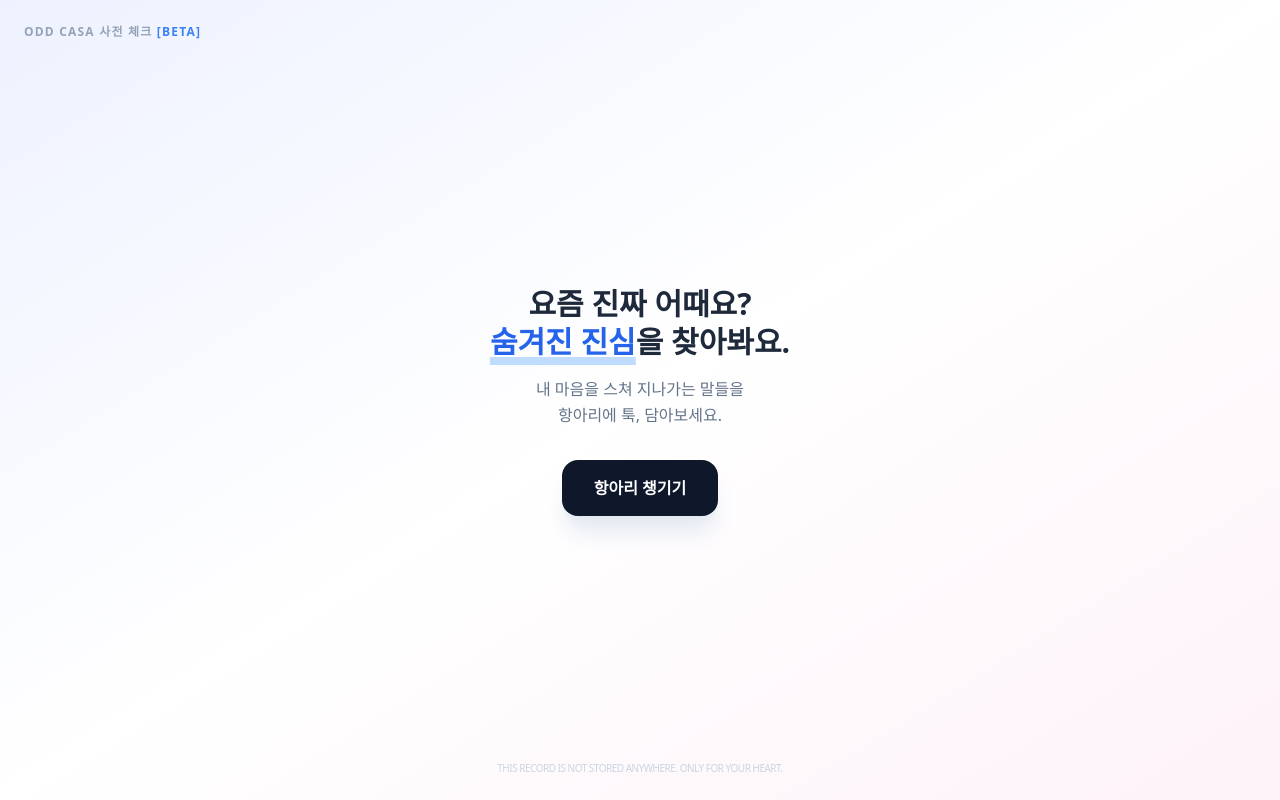
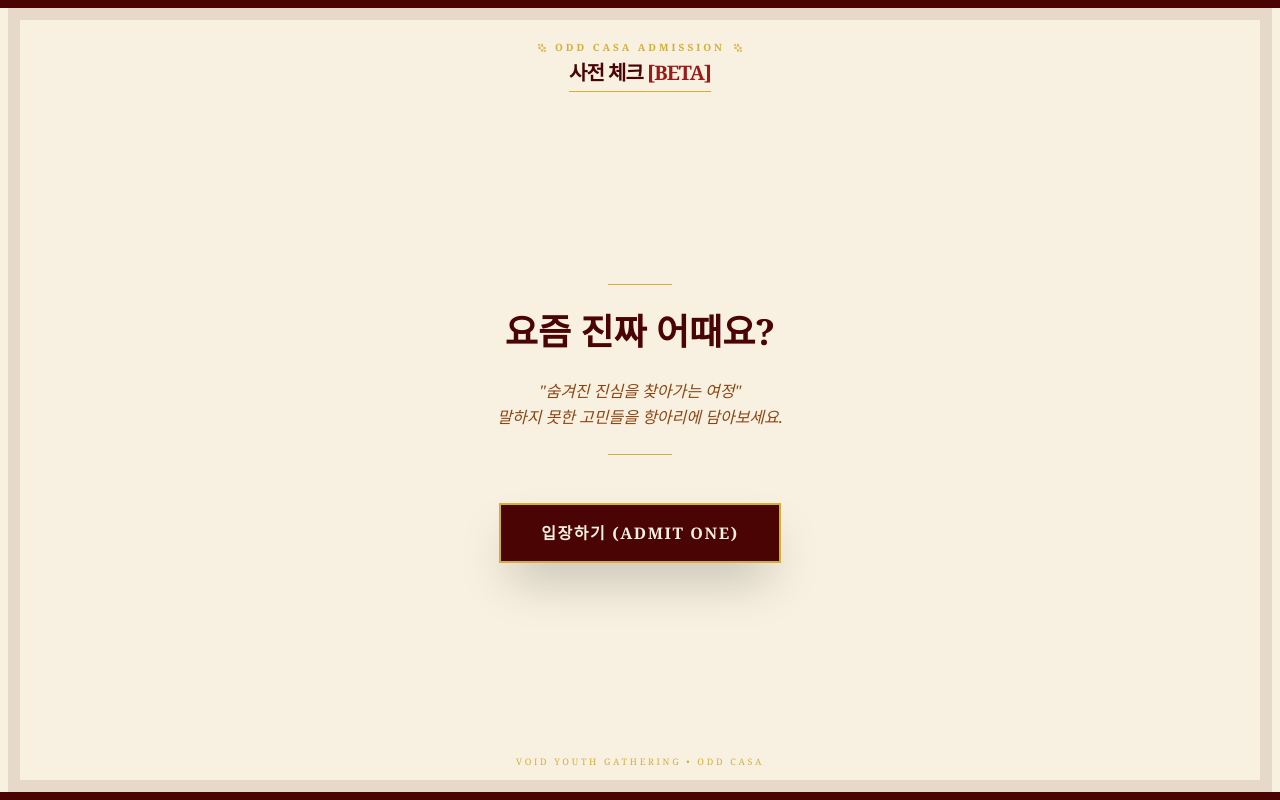
Before and after one commit to nicedaycyj-star/oddcasa, a React (Vite) app: page / in a window 1280 px wide. Built offline with nearby package versions, Linux system fonts and the light colour scheme.

Commit message:
Update App.jsx

```diff
--- a/src/App.jsx
+++ b/src/App.jsx
@@ -1,6 +1,6 @@
 import React, { useState, useEffect } from 'react';
 import { motion, AnimatePresence } from 'framer-motion';
-import { ShoppingBasket, RefreshCcw, Share2, Heart } from 'lucide-react';
+import { RefreshCcw, Share2, Heart, Sparkles } from 'lucide-react';
 
 const CHAPTERS = [
   {
@@ -29,22 +29,64 @@ const CHAPTERS = [
   }
 ];
 
+// Custom Cauldron Component (SVG based on reference image)
+const Cauldron = ({ count }) => {
+  return (
+    <div className="relative w-28 h-28 flex items-end justify-center">
+      {/* Bubbles animation */}
+      <AnimatePresence>
+        {count > 0 && [...Array(Math.min(count, 5))].map((_, i) => (
+          <motion.div
+            key={`bubble-${i}-${count}`}
+            initial={{ y: 0, opacity: 0, scale: 0.5 }}
+            animate={{ y: -40, opacity: [0, 1, 0], scale: [0.5, 1.2, 0.8] }}
+            className="absolute w-4 h-4 bg-orange-400 rounded-full blur-[2px]"
+            style={{ left: `${20 + Math.random() * 60}%` }}
+            transition={{ duration: 1.5, repeat: Infinity, delay: i * 0.3 }}
+          />
+        ))}
+      </AnimatePresence>
+
+      <svg viewBox="0 0 100 100" className="w-full h-full drop-shadow-2xl">
+        {/* Pot Body */}
+        <path d="M20,40 Q20,85 50,85 Q80,85 80,40 L20,40" fill="#1a1a1a" />
+        {/* Rim */}
+        <ellipse cx="50" cy="40" rx="35" ry="8" fill="#1a1a1a" />
+        {/* Liquid */}
+        <ellipse cx="50" cy="40" rx="30" ry="5" fill="#f97316" />
+        {/* Drip Effect */}
+        <path d="M22,40 Q35,65 45,40 M55,40 Q65,60 78,40" fill="#f97316" />
+        {/* Handles */}
+        <path d="M20,45 Q10,45 10,55 Q10,65 20,65" fill="none" stroke="#1a1a1a" strokeWidth="4" />
+        <path d="M80,45 Q90,45 90,55 Q90,65 80,65" fill="none" stroke="#1a1a1a" strokeWidth="4" />
+      </svg>
+
+      {/* Counter Badge */}
+      <motion.div
+        key={count}
+        initial={{ scale: 0.5, opacity: 0 }}
+        animate={{ scale: 1, opacity: 1 }}
+        className="absolute -top-2 -right-2 w-8 h-8 bg-red-800 rounded-full border-2 border-[#d4af37] text-white text-xs font-bold flex items-center justify-center shadow-lg"
+      >
+        {count}
+      </motion.div>
+    </div>
+  );
+};
+
 const FloatingKeyword = ({ text, index, onClick }) => {
-  // 인덱스를 활용해 화면 영역을 분산 (왼쪽, 중간, 오른쪽 골고루)
   const [coords] = useState(() => {
-    const section = index % 3; // 0: 왼쪽, 1: 중간, 2: 오른쪽
-    let leftBase;
-    if (section === 0) leftBase = Math.random() * 20 + 5; // 5% ~ 25%
-    else if (section === 1) leftBase = Math.random() * 20 + 35; // 35% ~ 55%
-    else leftBase = Math.random() * 20 + 65; // 65% ~ 85%
+    // Improved distribution logic
+    const row = Math.floor(index / 2);
+    const col = index % 2;
 
     return {
-      left: `${leftBase}%`,
-      top: `${Math.random() * 70 + 10}%`, // 위아래 10%~80% 사이
-      randomX: Math.random() * 40 - 20,
-      randomY: Math.random() * 40 - 20,
-      duration: 3 + Math.random() * 4,
-      delay: Math.random() * 2
+      left: col === 0 ? `${10 + Math.random() * 30}%` : `${60 + Math.random() * 30}%`,
+      top: `${15 + row * 20 + Math.random() * 10}%`,
+      duration: 4 + Math.random() * 4,
+      delay: Math.random() * 2,
+      moveX: Math.random() * 30 - 15,
+      moveY: Math.random() * 30 - 15,
     };
   });
 
@@ -55,20 +97,21 @@ const FloatingKeyword = ({ text, index, onClick }) => {
       animate={{
         opacity: 1,
         scale: 1,
-        x: [0, coords.randomX, 0],
-        y: [0, coords.randomY, 0]
+        x: [0, coords.moveX, 0],
+        y: [0, coords.moveY, 0]
       }}
-      exit={{ scale: 0, y: 100, opacity: 0 }}
+      exit={{ scale: 0, y: 100, opacity: 0, rotate: 10 }}
       transition={{
-        x: { duration: coords.duration, repeat: Infinity, ease: "easeInOut", delay: coords.delay },
-        y: { duration: coords.duration * 1.2, repeat: Infinity, ease: "easeInOut", delay: coords.delay },
-        opacity: { duration: 0.3 }
+        x: { duration: coords.duration, repeat: Infinity, ease: "easeInOut" },
+        y: { duration: coords.duration * 1.3, repeat: Infinity, ease: "easeInOut" },
+        opacity: { duration: 0.5 }
       }}
-      className="absolute px-4 py-2 bg-white/80 backdrop-blur-sm border border-white/50 rounded-full shadow-sm text-[13px] text-slate-700 whitespace-nowrap active:bg-blue-50 active:scale-90 transition-all z-10"
+      className="absolute px-5 py-2.5 bg-[#fdf6e3] border-2 border-[#d4af37]/30 rounded-full shadow-md text-[14px] text-[#4a0404] font-medium whitespace-nowrap active:scale-90 transition-all z-10 hover:border-[#d4af37] hover:bg-white"
       style={{
         left: coords.left,
         top: coords.top,
-        transform: 'translateX(-50%)' // 기준점을 중앙으로 잡아 쏠림 방지
+        transform: 'translateX(-50%)',
+        fontFamily: 'serif'
       }}
     >
       {text}
@@ -76,10 +119,8 @@ const FloatingKeyword = ({ text, index, onClick }) => {
   );
 };
 
-
-
 export default function App() {
-  const [step, setStep] = useState('intro'); // intro, collection, result
+  const [step, setStep] = useState('intro');
   const [currentChapter, setCurrentChapter] = useState(0);
   const [selectedItems, setSelectedItems] = useState([]);
   const [visibleKeywords, setVisibleKeywords] = useState([]);
@@ -93,9 +134,7 @@ export default function App() {
   const handleKeywordClick = (keyword) => {
     setSelectedItems([...selectedItems, keyword]);
     setVisibleKeywords(visibleKeywords.filter(k => k !== keyword));
-
-    // 햅틱 피드백 (지원되는 기기에서)
-    if (window.navigator.vibrate) window.navigator.vibrate(10);
+    if (window.navigator.vibrate) window.navigator.vibrate(15);
   };
 
   const nextChapter = () => {
@@ -113,65 +152,73 @@ export default function App() {
   };
 
   return (
-    <div className="min-h-screen bg-gradient-to-br from-indigo-50 via-white to-pink-50 text-slate-900 font-sans selection:bg-blue-100 overflow-hidden flex flex-col">
+    <div className="min-h-screen bg-[#f8f1e1] text-[#4a0404] font-serif selection:bg-red-100 overflow-hidden flex flex-col relative">
+
+      {/* Decorative Borders */}
+      <div className="absolute inset-0 border-[12px] border-[#4a0404] pointer-events-none z-50 m-2 opacity-10" />
+      <div className="absolute top-0 left-0 w-full h-2 bg-[#4a0404] z-50" />
+      <div className="absolute bottom-0 left-0 w-full h-2 bg-[#4a0404] z-50" />
 
       {/* Header */}
-      <header className="p-6 flex justify-between items-center z-10">
-        <span className="text-xs font-bold tracking-widest text-slate-400 uppercase">
-          odd casa 사전 체크 <span className="text-blue-500">[beta]</span>
-        </span>
+      <header className="pt-10 px-8 flex flex-col items-center z-10 space-y-1">
+        <div className="flex items-center gap-2 text-[10px] font-bold tracking-[0.3em] text-[#d4af37] uppercase">
+          <Sparkles size={10} /> Odd Casa Admission <Sparkles size={10} />
+        </div>
+        <h1 className="text-xl font-bold tracking-tighter text-[#4a0404] border-b border-[#d4af37] pb-1">
+          사전 체크 <span className="text-red-800">[BETA]</span>
+        </h1>
       </header>
 
-      <main className="flex-1 flex flex-col px-6 relative">
+      <main className="flex-1 flex flex-col px-8 relative">
         <AnimatePresence mode="wait">
 
-          {/* STEP: INTRO */}
           {step === 'intro' && (
             <motion.div
               key="intro"
-              initial={{ opacity: 0, y: 20 }}
-              animate={{ opacity: 1, y: 0 }}
-              exit={{ opacity: 0, y: -20 }}
-              className="flex-1 flex flex-col justify-center items-center text-center space-y-8"
+              initial={{ opacity: 0 }}
+              animate={{ opacity: 1 }}
+              exit={{ opacity: 0 }}
+              className="flex-1 flex flex-col justify-center items-center text-center space-y-12"
             >
-              <div className="space-y-4">
-                <h1 className="text-3xl font-bold leading-tight text-slate-800">
-                  요즘 진짜 어때요?<br />
-                  <span className="text-blue-600 font-extrabold underline decoration-blue-200 decoration-8 underline-offset-4">숨겨진 진심</span>을 찾아봐요.
-                </h1>
-                <p className="text-slate-500 leading-relaxed">
-                  내 마음을 스쳐 지나가는 말들을<br />
-                  항아리에 툭, 담아보세요.
+              <div className="space-y-6">
+                <div className="w-16 h-px bg-[#d4af37] mx-auto" />
+                <h2 className="text-4xl font-bold leading-tight text-[#4a0404]">
+                  요즘 진짜 어때요?
+                </h2>
+                <p className="text-[#8b4513] leading-relaxed italic">
+                  "숨겨진 진심을 찾아가는 여정"<br />
+                  말하지 못한 고민들을 항아리에 담아보세요.
                 </p>
+                <div className="w-16 h-px bg-[#d4af37] mx-auto" />
               </div>
+
               <motion.button
                 whileHover={{ scale: 1.05 }}
                 whileTap={{ scale: 0.95 }}
                 onClick={() => setStep('collection')}
-                className="px-8 py-4 bg-slate-900 text-white rounded-2xl font-bold shadow-xl shadow-slate-200 flex items-center gap-2"
+                className="px-10 py-4 bg-[#4a0404] text-[#f8f1e1] rounded-none border-2 border-[#d4af37] font-bold shadow-2xl tracking-widest flex items-center gap-3"
               >
-                항아리 챙기기
+                입장하기 (ADMIT ONE)
               </motion.button>
             </motion.div>
           )}
 
-          {/* STEP: COLLECTION */}
           {step === 'collection' && (
             <motion.div
               key="collection"
               initial={{ opacity: 0 }}
               animate={{ opacity: 1 }}
               exit={{ opacity: 0 }}
-              className="flex-1 flex flex-col"
+              className="flex-1 flex flex-col pt-6"
             >
-              <div className="mt-4">
-                <span className="text-blue-600 font-bold text-sm uppercase tracking-wider">Chapter {currentChapter + 1}</span>
-                <h2 className="text-2xl font-bold mt-1">{CHAPTERS[currentChapter].title}</h2>
-                <p className="text-slate-500 text-sm mt-1">{CHAPTERS[currentChapter].description}</p>
+              <div className="text-center space-y-1">
+                <span className="text-[#d4af37] font-bold text-xs uppercase tracking-[0.2em]">Chapter {currentChapter + 1}</span>
+                <h2 className="text-2xl font-bold text-[#4a0404]">{CHAPTERS[currentChapter].title}</h2>
+                <p className="text-[#8b4513] text-sm italic">{CHAPTERS[currentChapter].description}</p>
               </div>
 
               {/* Floating Area */}
-              <div className="flex-1 relative mt-4 overflow-hidden">
+              <div className="flex-1 relative mt-4">
                 <AnimatePresence>
                   {visibleKeywords.map((keyword, idx) => (
                     <FloatingKeyword
@@ -181,43 +228,33 @@ export default function App() {
                       onClick={handleKeywordClick}
                     />
                   ))}
-
                 </AnimatePresence>
 
                 {visibleKeywords.length === 0 && (
                   <motion.div
                     initial={{ opacity: 0 }}
                     animate={{ opacity: 1 }}
-                    className="absolute inset-0 flex items-center justify-center text-slate-400 italic text-sm"
+                    className="absolute inset-0 flex items-center justify-center text-[#d4af37] italic text-sm"
                   >
-                    이 챕터에서 더 담을 마음이 있나요?
+                    이 챕터의 고민을 모두 담았습니다.
                   </motion.div>
                 )}
               </div>
 
               {/* Bottom UI */}
-              <div className="py-8 flex flex-col items-center gap-6">
-                <div className="relative group">
-                  <div className="absolute -top-3 -right-3 w-8 h-8 bg-blue-600 rounded-full flex items-center justify-center text-white text-xs font-bold shadow-lg border-2 border-white animate-bounce">
-                    {selectedItems.length}
-                  </div>
-                  <div className="w-24 h-24 bg-white rounded-3xl shadow-inner border-2 border-slate-100 flex items-center justify-center relative overflow-hidden">
-                    <div className={`absolute bottom-0 w-full bg-blue-100 transition-all duration-500 ease-out`} style={{ height: `${Math.min(selectedItems.length * 5, 100)}%` }} />
-                    <ShoppingBasket size={40} className="text-slate-400 relative z-10" />
-                  </div>
-                </div>
+              <div className="pb-12 flex flex-col items-center gap-8">
+                <Cauldron count={selectedItems.length} />
 
                 <button
                   onClick={nextChapter}
-                  className="w-full py-4 bg-white border-2 border-slate-100 rounded-2xl font-bold text-slate-700 hover:bg-slate-50 active:scale-95 transition-all"
+                  className="w-full py-4 bg-[#4a0404] text-[#f8f1e1] border-2 border-[#d4af37] font-bold tracking-widest hover:bg-[#5a0505] active:scale-95 transition-all"
                 >
-                  {currentChapter < CHAPTERS.length - 1 ? "다음 챕터로" : "항아리 닫기"}
+                  {currentChapter < CHAPTERS.length - 1 ? "NEXT CHAPTER" : "CLOSE JAR"}
                 </button>
               </div>
             </motion.div>
           )}
 
-          {/* STEP: RESULT */}
           {step === 'result' && (
             <motion.div
               key="result"
@@ -225,53 +262,51 @@ export default function App() {
               animate={{ opacity: 1, scale: 1 }}
               className="flex-1 flex flex-col justify-center items-center py-10"
             >
-              <div className="bg-white p-8 rounded-[40px] shadow-2xl shadow-blue-100 border border-blue-50 w-full max-w-sm flex flex-col items-center text-center space-y-6">
-                <div className="w-20 h-20 bg-blue-50 rounded-full flex items-center justify-center">
-                  <Heart className="text-blue-500 fill-blue-500" size={32} />
+              <div className="bg-[#fdf6e3] p-8 border-4 border-[#4a0404] shadow-2xl w-full max-w-sm flex flex-col items-center text-center space-y-8 relative">
+                <div className="absolute -top-4 bg-[#4a0404] text-[#d4af37] px-4 py-1 text-xs font-bold tracking-widest">
+                  RESULT
+                </div>
+
+                <div className="w-20 h-20 bg-red-50 rounded-full flex items-center justify-center border-2 border-[#d4af37]">
+                  <Heart className="text-red-800 fill-red-800" size={32} />
                 </div>
 
                 <div className="space-y-2">
-                  <p className="text-slate-400 font-medium">오늘 당신의 마음 풍경</p>
-                  <h2 className="text-2xl font-bold text-slate-800">
-                    "{selectedItems.length}개의 마음 조각"
+                  <p className="text-[#8b4513] font-medium text-sm tracking-widest">YOUR INNER LANDSCAPE</p>
+                  <h2 className="text-3xl font-bold text-[#4a0404]">
+                    {selectedItems.length}개의 조각
                   </h2>
                 </div>
 
-                <div className="p-5 bg-slate-50 rounded-2xl text-left">
-                  <p className="text-slate-600 leading-relaxed text-sm">
+                <div className="p-6 bg-white/50 border border-[#d4af37]/30 text-left">
+                  <p className="text-[#4a0404] leading-relaxed text-sm italic">
                     {selectedItems.length > 10
                       ? "지금은 마음의 방어막이 조금 얇아진 상태군요. 괜찮은 척하느라 에너지를 많이 썼을 거예요. 오늘은 아무것도 증명하지 않아도 돼요."
                       : "생각보다 덤덤하게 잘 지나오고 있네요. 하지만 항아리에 담은 것만으로도 고민의 실체는 조금 더 선명해졌을 거예요."}
                   </p>
                 </div>
 
-                <div className="w-full pt-4 space-y-3">
-                  <button className="w-full py-4 bg-blue-600 text-white rounded-2xl font-bold flex items-center justify-center gap-2 shadow-lg shadow-blue-100">
+                <div className="w-full space-y-3">
+                  <button className="w-full py-4 bg-[#4a0404] text-white font-bold flex items-center justify-center gap-2 border-2 border-[#d4af37]">
                     <Share2 size={18} /> 이미지로 저장하기
                   </button>
                   <button
                     onClick={reset}
-                    className="w-full py-4 bg-slate-100 text-slate-600 rounded-2xl font-bold flex items-center justify-center gap-2"
+                    className="w-full py-4 bg-transparent text-[#4a0404] font-bold flex items-center justify-center gap-2 border-2 border-[#4a0404]/20"
                   >
                     <RefreshCcw size={18} /> 다시 비우기
                   </button>
                 </div>
               </div>
-
-              <p className="mt-8 text-xs text-slate-400 text-center leading-loose">
-                고민이 있다는 건, 더 나아지고 싶다는 증거이기도 해요.<br />
-                오늘 정말 수고 많았어요.
-              </p>
             </motion.div>
           )}
 
         </AnimatePresence>
       </main>
 
-      {/* Footer Info */}
-      <footer className="p-6 text-center">
-        <p className="text-[10px] text-slate-300 tracking-tighter uppercase">
-          This record is not stored anywhere. only for your heart.
+      <footer className="pb-8 text-center">
+        <p className="text-[9px] text-[#d4af37] tracking-[0.3em] uppercase">
+          Void Youth Gathering • Odd Casa
         </p>
       </footer>
     </div>
```
